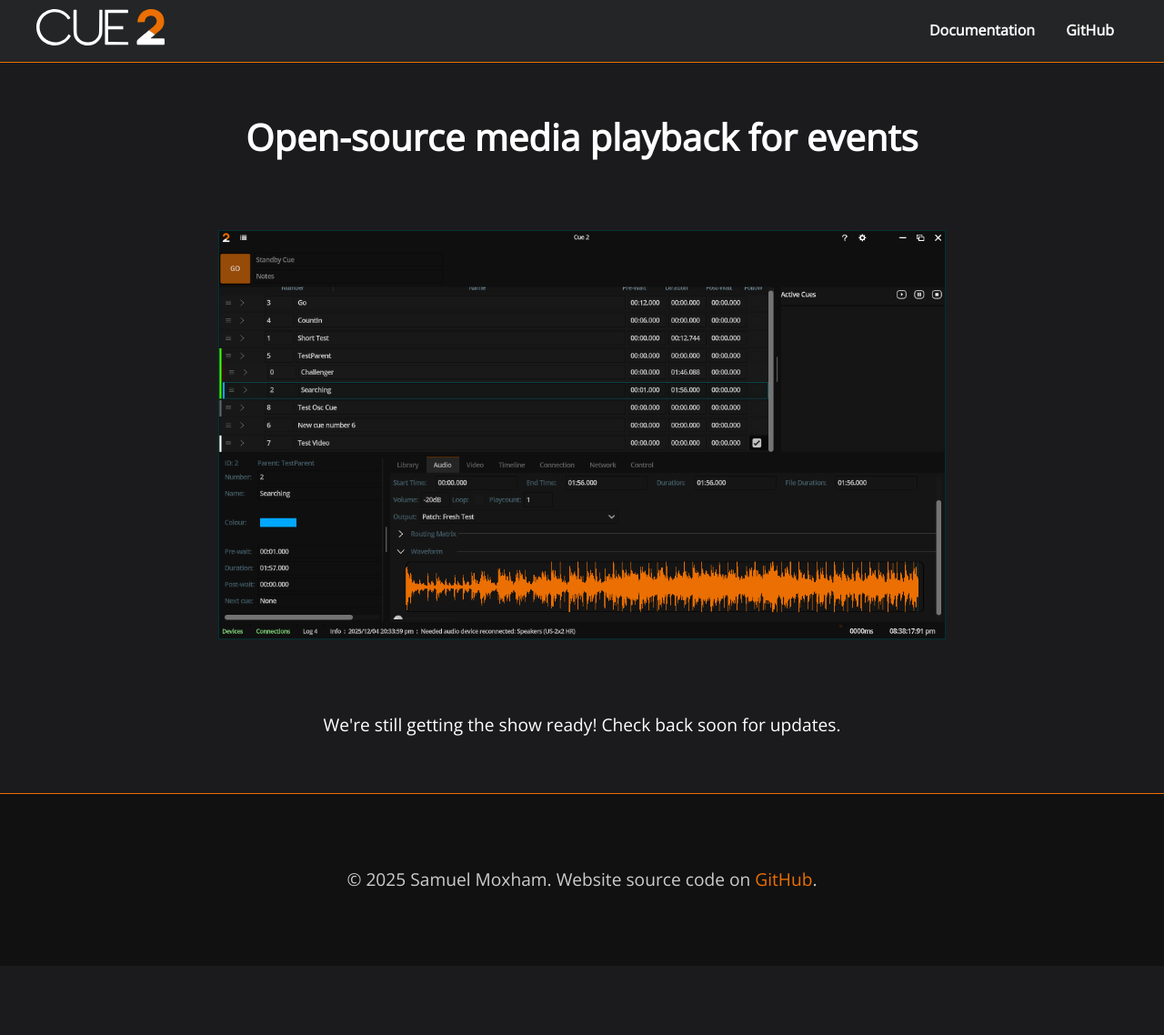
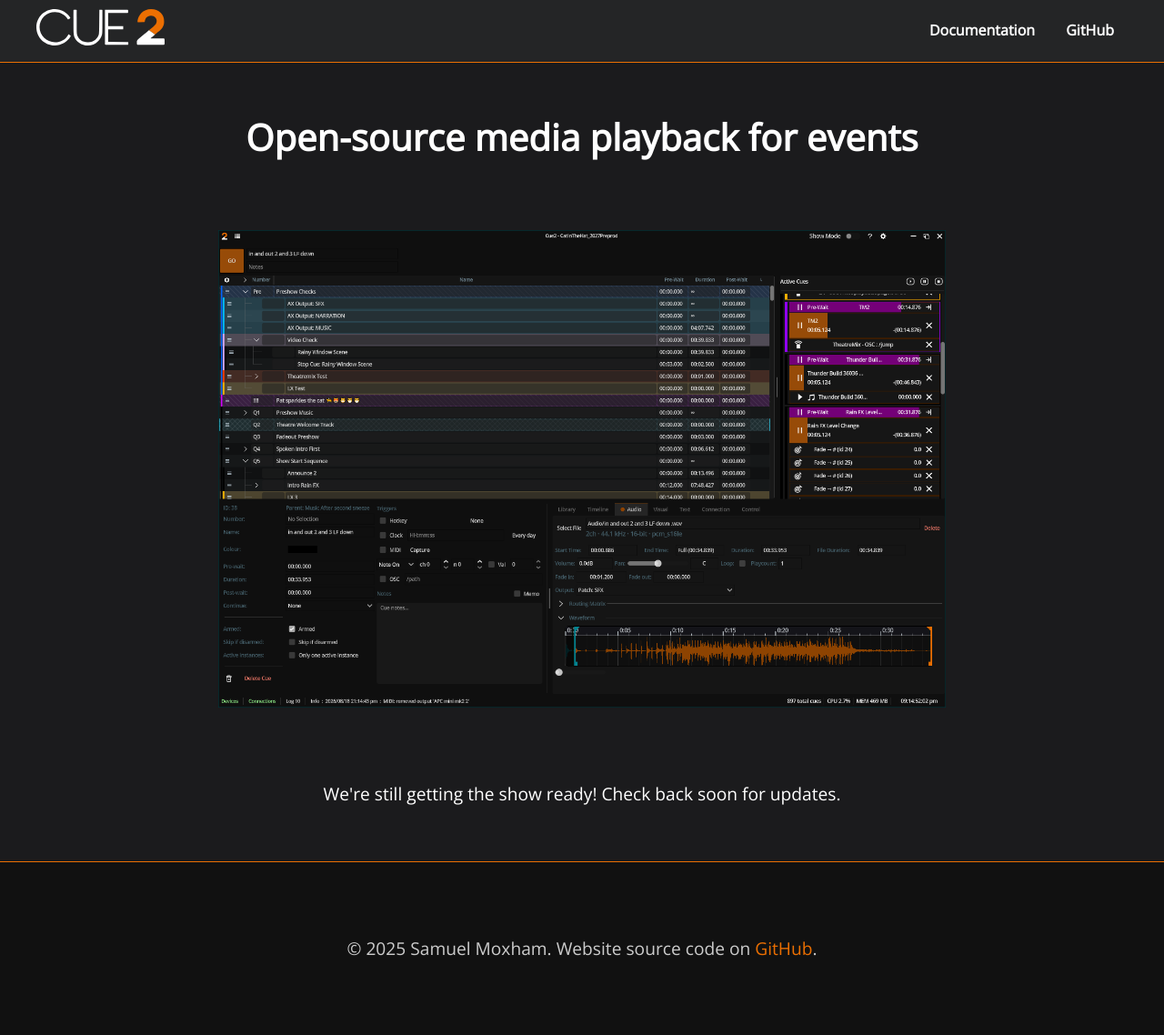
Before and after one commit to Tech-mop/Cue2.Live-Website, a Jekyll site: the page built from index.md, in a window 1280 px wide. Shown: the whole page at 91% size. Built offline with Jekyll 4.4.1, drawn with Linux system fonts in a browser that asks for light colours; before the commit the page ends 1062 px from its top, so only the background shows below that.

Commit message:
Update image

```diff
--- a/index.md
+++ b/index.md
@@ -7,7 +7,7 @@
     <h1>Open-source media playback for events</h1>
 </div>
 <header>
-    <img src="/assets/img/251204.PNG" alt="Cue2 Header Image" style="width: 100%; max-width: 800px; display: block; margin: 0 auto;">
+    <img src="/assets/img/Cue2v0.1_Window.PNG" alt="Cue2 application window" style="width: 100%; max-width: 800px; display: block; margin: 0 auto;">
 </header>
 <div class="container">
     <p>We're still getting the show ready! Check back soon for updates.</p>
```
Also changed, not shown: assets/img/Cue2v0.1_Window.PNG (added).
